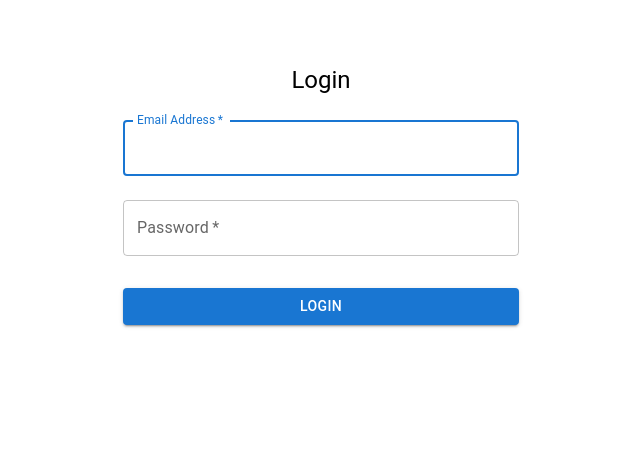
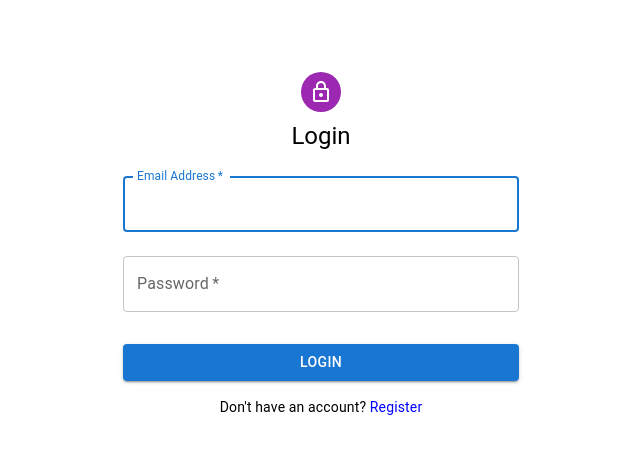
Before and after one commit to Lamber22/Task-management-app, a React (Vite) app in the folder client-task-management/: page /login in a window 1280 px wide. Shown: the top 454 px of the page, without its empty margins (319-959 px from the left). Built offline with nearby package versions, Linux system fonts and the light colour scheme.

Commit message:
feat(update): updated forms form material UI to Tailwind

```diff
--- a/client-task-management/src/components/forms/Login.jsx
+++ b/client-task-management/src/components/forms/Login.jsx
@@ -1,8 +1,16 @@
 import { useState } from 'react';
 import { useDispatch } from 'react-redux';
 import { login } from '../../store/authSlice';
-import { useNavigate } from 'react-router-dom';
-import { TextField, Button, Box, Typography, Container } from '@mui/material';
+import { useNavigate, Link } from 'react-router-dom';
+import {
+    Container,
+    TextField,
+    Button,
+    Typography,
+    Box,
+    Avatar,
+} from '@mui/material';
+import LockOutlinedIcon from '@mui/icons-material/LockOutlined';
 
 const Login = () => {
     const [email, setEmail] = useState('');
@@ -10,7 +18,8 @@ const Login = () => {
     const dispatch = useDispatch();
     const navigate = useNavigate();
 
-    const handleLogin = () => {
+    const handleLogin = (e) => {
+        e.preventDefault();
         // Simulate successful login
         dispatch(login({ email }));
         navigate('/dashboard');
@@ -20,16 +29,19 @@ const Login = () => {
         <Container component="main" maxWidth="xs">
         <Box
             sx={{
+            marginTop: 8,
             display: 'flex',
             flexDirection: 'column',
             alignItems: 'center',
-            marginTop: 8,
             }}
         >
+            <Avatar sx={{ m: 1, bgcolor: 'secondary.main' }}>
+            <LockOutlinedIcon />
+            </Avatar>
             <Typography component="h1" variant="h5">
             Login
             </Typography>
-            <Box component="form" onSubmit={handleLogin} noValidate sx={{ mt: 1 }}>
+            <Box component="form" onSubmit={handleLogin} sx={{ mt: 1 }}>
             <TextField
                 margin="normal"
                 required
@@ -59,10 +71,15 @@ const Login = () => {
                 fullWidth
                 variant="contained"
                 sx={{ mt: 3, mb: 2 }}
-                onClick={handleLogin}
             >
                 Login
             </Button>
+            <Typography variant="body2" align="center">
+                Don&apos;t have an account?{' '}
+                <Link to="/register" style={{ textDecoration: 'none', color: 'blue'}}>
+                Register
+                </Link>
+            </Typography>
             </Box>
         </Box>
         </Container>
--- a/client-task-management/src/components/forms/SignUpForm.jsx
+++ b/client-task-management/src/components/forms/SignUpForm.jsx
@@ -1,4 +1,4 @@
-// src/components/forms/Register.jsx
+// src/components/forms/SignUpForm.jsx
 import { useState } from 'react';
 import { useDispatch } from 'react-redux';
 import { login } from '../../store/authSlice';
@@ -16,7 +16,6 @@ import PersonAddAltOutlinedIcon from '@mui/icons-material/PersonAddAltOutlined';
 const SignUpForm = () => {
     const [email, setEmail] = useState('');
     const [password, setPassword] = useState('');
-    // Add any additional fields like confirm password if necessary
     const dispatch = useDispatch();
     const navigate = useNavigate();
 
@@ -79,7 +78,7 @@ const SignUpForm = () => {
             </Button>
             <Typography variant="body2" align="center">
                 Already have an account?{' '}
-                <Link to="/login" style={{ textDecoration: 'none' }}>
+                <Link to="/login" style={{ textDecoration: 'none', color: 'blue'}}>
                 Login
                 </Link>
             </Typography>
```
